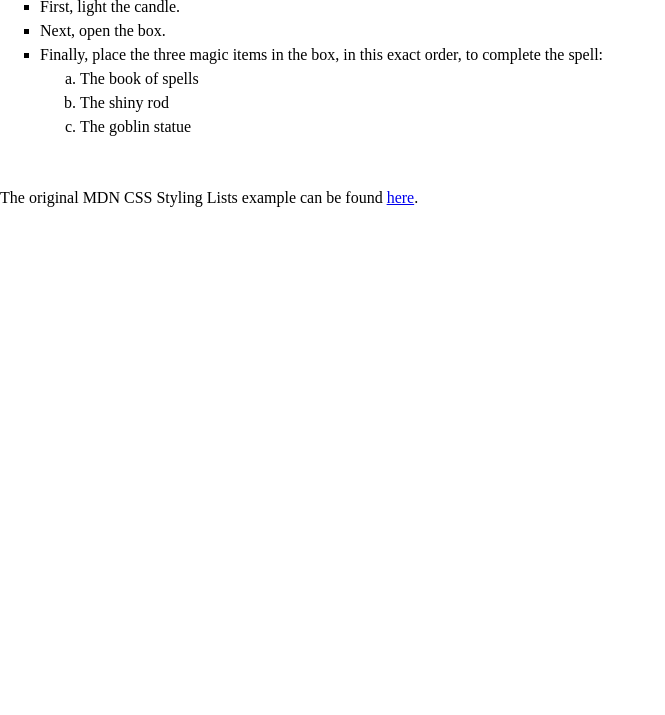
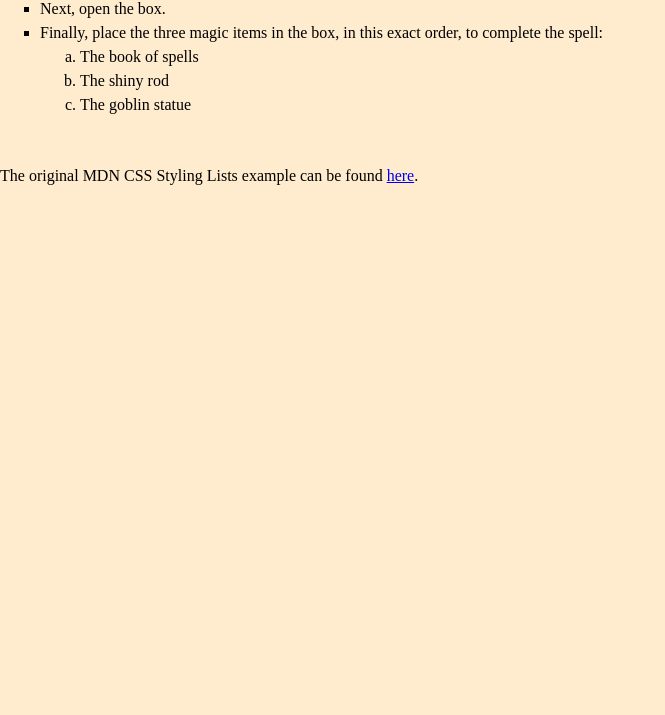
Before and after one commit to TXMack713/mdn-css-styling-lists, a plain HTML site: page practice.html in a window 1280 px wide. Shown: the part 85-800 px from the top of the page, without its empty margins (0-665 px from the left). Drawn offline with Linux system fonts and the light colour scheme.

Commit message:
2 files modified

```diff
--- a/practice.css
+++ b/practice.css
@@ -28,3 +28,7 @@ ul {
 ol {
   list-style-type: lower-alpha;
 }
+
+body {
+  background-color: blanchedalmond;
+}
--- a/practice.html
+++ b/practice.html
@@ -1,4 +1,4 @@
-<!DOCTYPE html>
+<!-- <!DOCTYPE html> -->
 <html lang="en">
   <head>
     <meta charset="UTF-8" />
```
